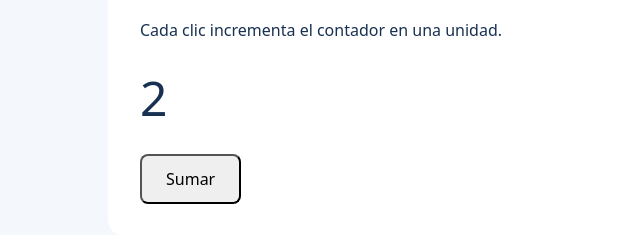
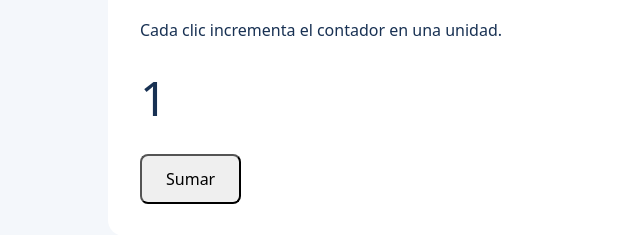
Before and after one commit to eeleusippi-dh/qa-agent-mvp, a website: page public/index.html in a window 1280 px wide. Both pictures are taken after a click on the button "Sumar". Shown: the part 203-438 px from the top of the page, 212-852 px from the left. Drawn offline with Linux system fonts and the light colour scheme.

Commit message:
Restore correct counter increment

```diff
--- a/public/index.html
+++ b/public/index.html
@@ -22,7 +22,7 @@
       let count = 0;
       const value = document.querySelector('output');
       document.querySelector('button').addEventListener('click', () => {
-        count += 2;
+        count += 1;
         value.textContent = String(count);
       });
     </script>
```
